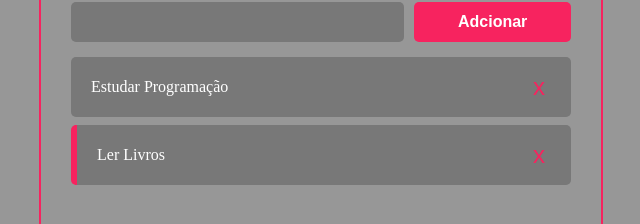
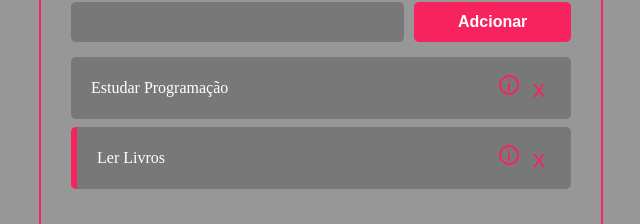
Before and after one commit to Diogo-Salvio/first-react-web, a React (Create React App) app: page / in a window 1280 px wide. Shown: the part 140-364 px from the top of the page, without its empty margins (319-959 px from the left). Built offline with nearby package versions, Linux system fonts and the light colour scheme; the HTML template or start-up script is replaced by a standard one.

Commit message:
feat: icons

```diff
--- a/package.json
+++ b/package.json
@@ -8,6 +8,8 @@
     "@testing-library/user-event": "^13.5.0",
     "react": "^17.0.2",
     "react-dom": "^17.0.2",
+    "react-icons": "^4.3.1",
+    "react-router-dom": "^6.2.1",
     "react-scripts": "5.0.0",
     "uuid": "^8.3.2",
     "web-vitals": "^2.1.4"
--- a/src/components/Task.css
+++ b/src/components/Task.css
@@ -13,11 +13,7 @@
     cursor: pointer;
 }
 
-.buttons-container {
-
-}
-
-.remove-task-button {
+.remove-task-button, .see-task-details-button {
     background-color: rgb(120, 120 ,120);
     border: none;
     font-size: 24px;
--- a/src/components/Task.jsx
+++ b/src/components/Task.jsx
@@ -1,4 +1,5 @@
 import React from "react";
+import {CgInfo} from 'react-icons/cg'
 
 import './Task.css';
 
@@ -13,10 +14,19 @@ const Task = ({task, handleTaskClick, handleTaskDeletion}) => {
            </div>
 
             <div className="buttons-container">
+
+            <button
+                className="see-task-details-button"
+                ><CgInfo />
+                </button>
+
                 <button
                 className="remove-task-button"
-                onClick={() => handleTaskDeletion(task.id)}>x</button>
+                onClick={() => handleTaskDeletion(task.id)}>x
+                </button>
+
             </div>
+
 
         </div>
     );
```
Also changed, not shown: src/App.jsx (+9 -7 lines), 1 other file (tests, documents, lock files or other folders).
